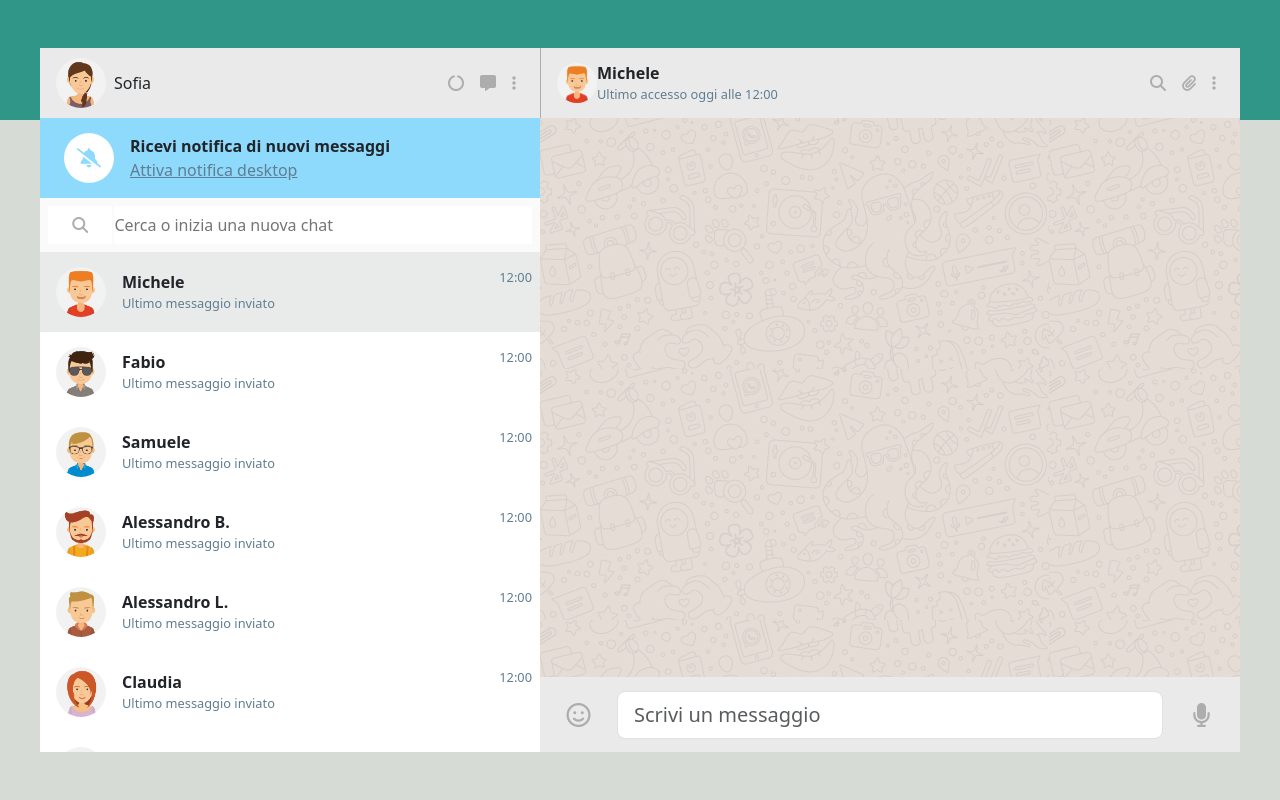
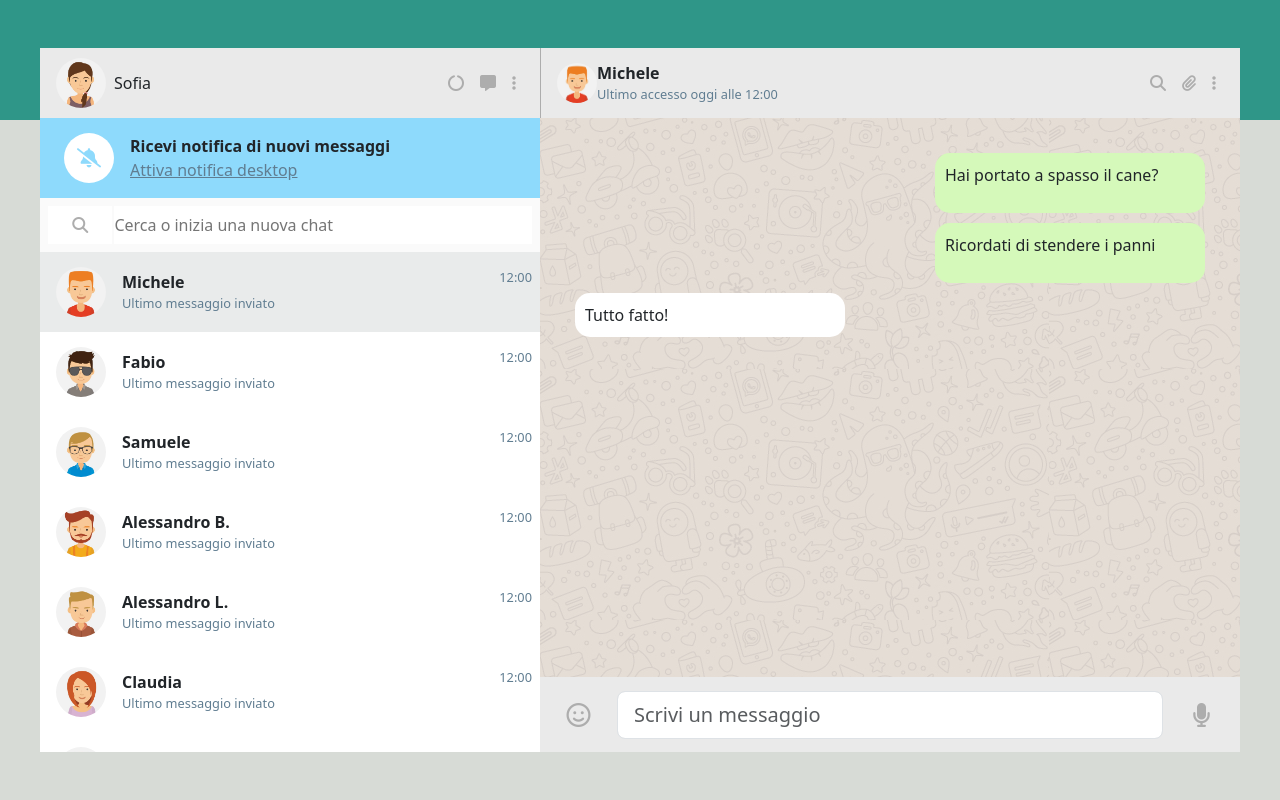
Before and after one commit to EmanueleDiLeo/vue-boolzapp, a plain HTML site: page index.html in a window 1280 px wide. Drawn offline with nearby package versions, Linux system fonts and the light colour scheme.

Commit message:
[ADD] : dynamic chat

```diff
--- a/css/style.css
+++ b/css/style.css
@@ -137,6 +137,25 @@ div.active{
   height: calc(100% - 145px);
   background-image: url(../img/mine.jpg);
   overflow-y:scroll;
+  padding: 30px
+}
+
+.sent{
+  width: 270px;
+  margin: 5px;
+  padding: 10px;
+  background-color: #d5f9ba;
+  float: right;
+  border-radius: 15px;
+}
+
+.received{
+  width: 270px;
+  margin: 5px;
+  padding: 10px;
+  background-color: white;
+  float: left;
+  border-radius: 15px;
 }
 
 /* ********************************  BOT-CHAT */
--- a/index.html
+++ b/index.html
@@ -104,9 +104,9 @@
           <!-- START USER CHAT -->
           <div class="user d-flex align-items-center justify-content-between px-3">
             <div class="user-name d-flex align-items-center">
-              <img src="img/avatar_1.jpg" alt="test">
+              <img :src="contacts[counter].avatar" alt="test">
               <div class="d-flex flex-column ">
-                <span><strong>Michele</strong></span>
+                <span><strong>{{contacts[counter].name}}</strong></span>
                 <span class="size">Ultimo accesso oggi alle 12:00</span>
               </div>
             </div>
@@ -120,6 +120,14 @@
 
           <!-- START CHAT -->
           <div class="chat">
+            <div v-for="message in contacts[counter].messages" class="clearfix">
+              <div v-if="message.status === 'sent'" class="sent">
+                <p>{{message.message}}</p>
+              </div>
+              <div v-else class="received">
+                <span>{{message.message}}</span>
+              </div>
+            </div>
           </div>
           <!-- END CHAT -->
 
@@ -129,7 +137,6 @@
             <div class="box-fa d-flex justify-content-center">
               <i class="fa-regular fa-face-smile"></i>
             </div>
-
 
             <input class="form-control form-control-lg" type="text" placeholder="Scrivi un messaggio" aria-label=".form-control-lg example">
 
```
Also changed, not shown: 1 other file.
